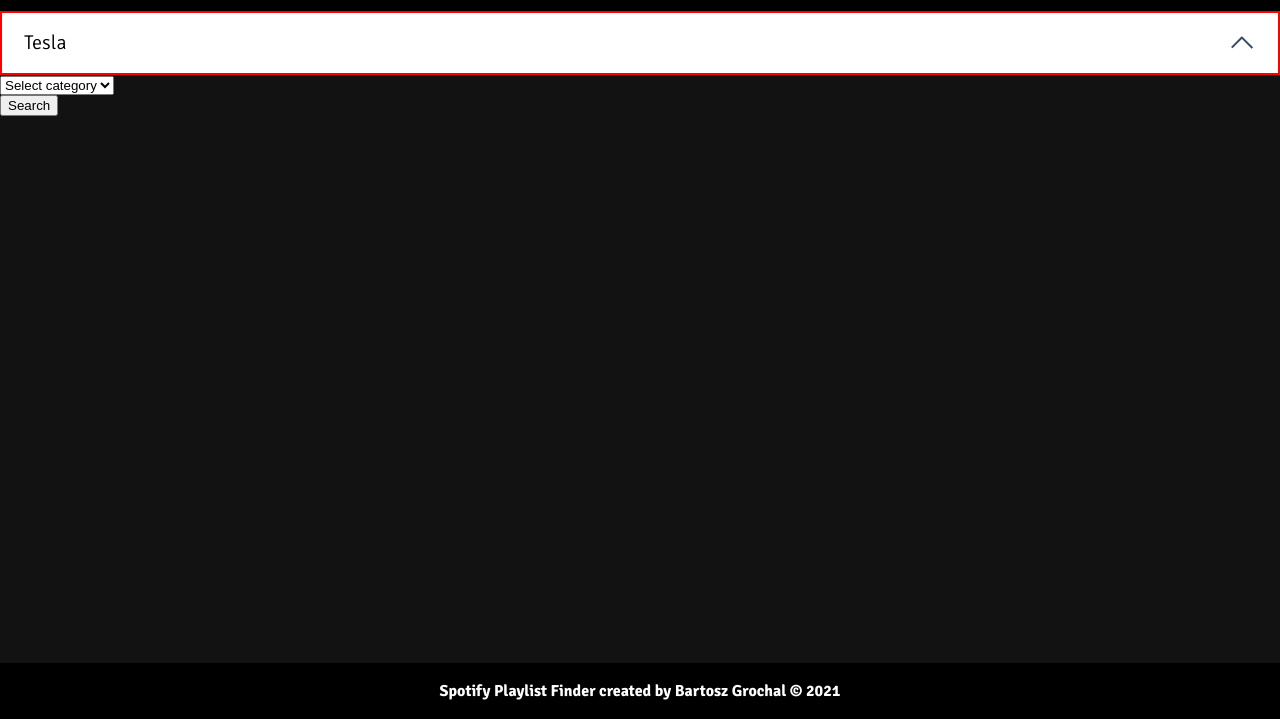
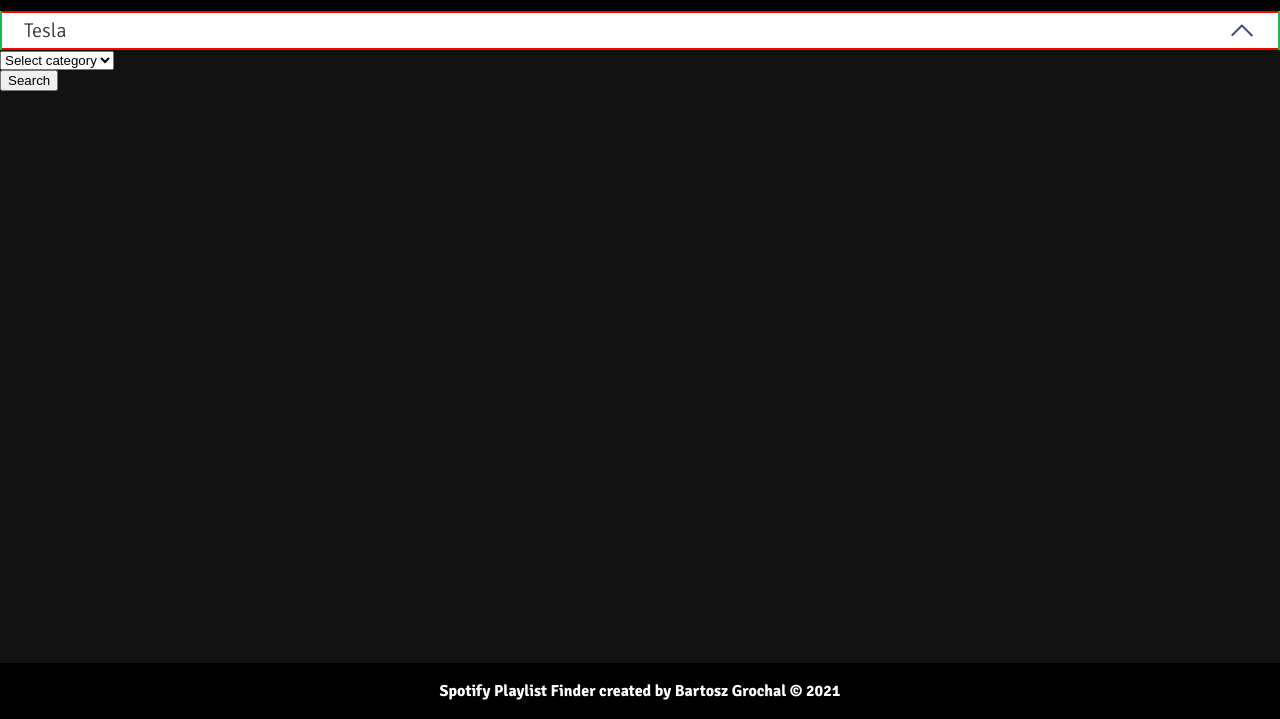
Before and after one commit to b-grochal/html-sass-js-spotify-playlist-finder, a website built with webpack: page src/index.html in a window 1280 px wide. Shown: the part 81-800 px from the top of the page. Built offline with nearby package versions, Linux system fonts and the light colour scheme; no server answers.

Commit message:
Changed size of custom select.

```diff
--- a/src/scss/_custom-select.scss
+++ b/src/scss/_custom-select.scss
@@ -7,19 +7,14 @@
     flex-direction: column;
     border-width: 0 2px 0 2px;
     border-style: solid;
-    border-color: red;
+    border-color: $green;
 
     .custom-select__trigger {
       position: relative;
       display: flex;
       align-items: center;
       justify-content: space-between;
-      padding: 0 22px;
-      font-size: 20px;
-      font-weight: 300;
-      color: #3b3b3b;
-      height: 60px;
-      line-height: 60px;
+      padding: 5px 22px;
       background: #ffffff;
       cursor: pointer;
       border-width: 2px 0 2px 0;
@@ -29,6 +24,9 @@
 
     .custom-select__text {
       color: black;
+      font-size: 20px;
+      font-weight: 300;
+      color: #3b3b3b;
     }
 
     &.open {
@@ -96,11 +94,10 @@
     .custom-option {
       position: relative;
       display: block;
-      padding: 0 22px 0 22px;
+      padding: 5px 22px;
       font-size: 22px;
       font-weight: 300;
       color: #3b3b3b;
-      line-height: 60px;
       cursor: pointer;
       transition: all 0.5s;
 
--- a/src/scss/_variables.scss
+++ b/src/scss/_variables.scss
@@ -1,3 +1,4 @@
 $black: #000000;
 $lightBlack: #121212;
 $white: #fefefe;
+$green: #1db954;
```
